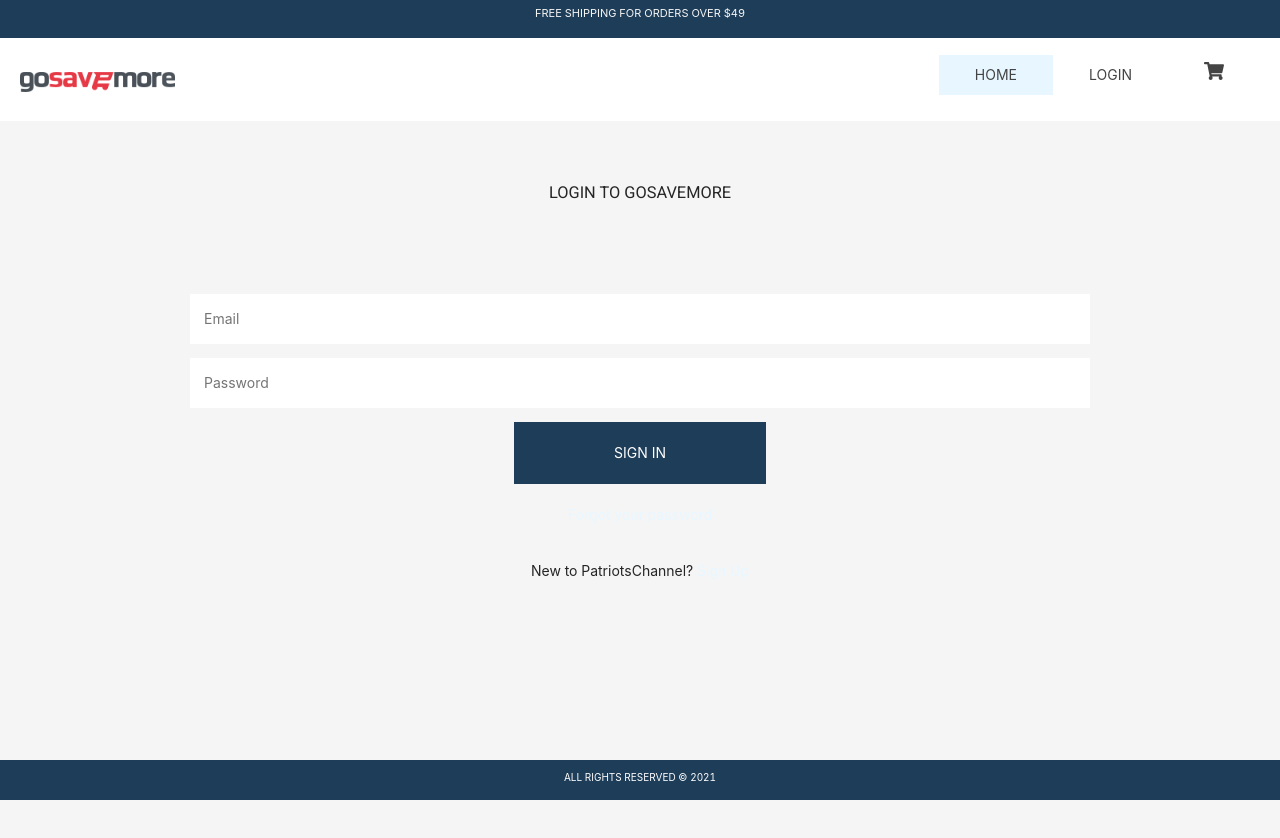
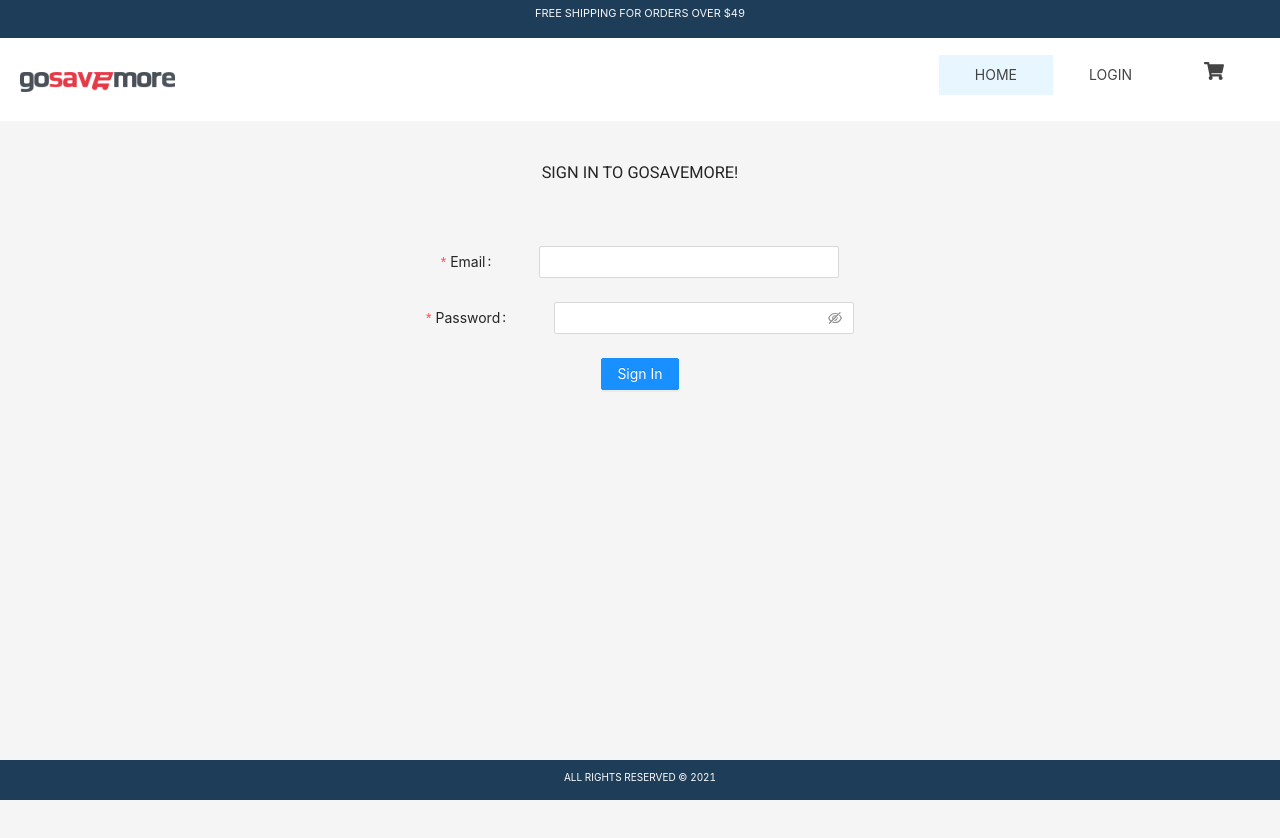
Before and after one commit to gosavemore-com/gosavemore-fe, a React (Create React App) app: page /login in a window 1280 px wide. Shown: the top 838 px of the page. Built offline with nearby package versions, Linux system fonts and the light colour scheme.

Commit message:
added login components and working logout and login function

```diff
--- a/package.json
+++ b/package.json
@@ -11,7 +11,6 @@
     "axios": "^0.21.1",
     "react": "^17.0.1",
     "react-dom": "^17.0.1",
-    "react-hook-form": "^6.14.1",
     "react-icons": "^4.1.0",
     "react-redux": "^7.2.2",
     "react-router-dom": "^5.2.0",
--- a/src/assets/scss/base.scss
+++ b/src/assets/scss/base.scss
@@ -7,6 +7,7 @@
 @import "./product";
 @import "./carousel";
 @import "./footer";
+@import "./login";
 
 body {
   background: $white-two !important;
@@ -18,6 +19,7 @@
 .container {
   max-width: 1200px;
   margin: 0 auto;
+  margin-top: 120px;
 }
 
 h1,
@@ -28,8 +30,3 @@
 h6 {
   font-family: "Roboto", Arial, Helvetica, sans-serif;
 }
-
-.container {
-  margin-top: 120px;
-  min-height: calc(100vh - 126px);
-}
--- a/src/assets/scss/login.scss
+++ b/src/assets/scss/login.scss
@@ -1,47 +1,29 @@
 .login {
+  margin-top: 160px !important;
+
   &-intro {
-    padding-top: 60px;
-    h3 {
+    margin-bottom: 60px;
+    text-transform: uppercase;
     text-align: center;
-      text-transform: uppercase;
   }
 }
 
-  &-form {
-    @include flex(center, center);
+.ant-input,
+.ant-input-password {
+  width: 300px !important;
+}
 
-    padding-top: 80px;
-
-    form {
+.ant-form {
   @include flex(center, center);
   flex-direction: column;
-      input {
-        font-size: 14px;
-        width: 900px;
-        padding: 14px;
-        border: none;
 }
 
-      button {
-        padding: 20px 100px;
-        text-transform: uppercase;
-        background: $primary-color;
-        color: $white-one;
-        border: none;
-        font-size: 14px;
-
-        &:active,
-        &:hover {
-          background: $secondary-color;
-          cursor: pointer;
+.ant-row {
+  display: flex !important;
+  justify-content: space-between !important;
+}
+.ant-form-item {
+  &-label {
+    padding-right: 40px !important;
   }
 }
-    }
-
-    .link {
-      padding: 20px 0;
-      text-decoration: none;
-      color: $third-color;
-    }
-  }
-}
--- a/src/components/Navigation.jsx
+++ b/src/components/Navigation.jsx
@@ -1,14 +1,16 @@
-import React, { useState } from "react";
-import { NavLink, Link } from "react-router-dom";
+import React, { useState, useEffect } from "react";
+import { NavLink, Link, useHistory } from "react-router-dom";
 import { FaShoppingCart } from "react-icons/fa";
 import logo from "../assets/images/logoName.png";
 import Banner from "./Banner";
 import { Menu } from "antd";
+import { logoutUser } from "../redux/actions/userAction";
+import { useSelector, useDispatch } from "react-redux";
 
 const Navigation = () => {
-  const [current, setCurrent] = useState({
-    current: "home",
-  });
+  const { isSuccess } = useSelector((state) => state.users);
+  const dispatch = useDispatch();
+  const history = useHistory();
 
   return (
     <>
@@ -24,12 +26,33 @@
             <Menu.Item key="1">
               <NavLink to="/">Home</NavLink>
             </Menu.Item>
+
+            {isSuccess ? (
+              <>
+                <Menu.Item key="2">
+                  <NavLink to="/profile">Profile</NavLink>
+                </Menu.Item>
+                <Menu.Item
+                  key="4"
+                  className="menu-logout"
+                  onClick={() => dispatch(logoutUser(history))}
+                >
+                  Logout
+                </Menu.Item>
+                <Menu.Item key="3" className="menu-cart">
+                  <NavLink to="/order">{<FaShoppingCart />}</NavLink>
+                </Menu.Item>
+              </>
+            ) : (
+              <>
                 <Menu.Item key="2">
                   <NavLink to="/login">Login</NavLink>
                 </Menu.Item>
                 <Menu.Item key="3" className="menu-cart">
                   <NavLink to="/order">{<FaShoppingCart />}</NavLink>
                 </Menu.Item>
+              </>
+            )}
           </Menu>
         </div>
       </div>
--- a/src/pages/Home.jsx
+++ b/src/pages/Home.jsx
@@ -16,14 +16,12 @@
   let productsList;
 
   if (items !== undefined) {
-    productsList = items.map((item, index) => (
+    productsList = items.map((item) => (
       <>
-        <Product key={index} item={item} />
+        <Product key={item.id} item={item} />
       </>
     ));
   }
-
-  console.log(items);
 
   return (
     <div className="home container">
--- a/src/pages/Login.jsx
+++ b/src/pages/Login.jsx
@@ -1,74 +1,70 @@
 import React from "react";
-import { useForm } from "react-hook-form";
-import * as yup from "yup";
-import { yupResolver } from "@hookform/resolvers/yup";
-// import { userLogin } from "../redux/actions/userActions";
-// import { useDispatch, useSelector } from "react-redux";
-import { Link, useHistory } from "react-router-dom";
-
-const schema = yup.object().shape({
-  email: yup
-    .string()
-    .email("Invalid Email")
-    .required("Please enter a valid email address"),
-  password: yup.string().required("Please enter a password"),
-});
+import { Form, Input, Button } from "antd";
+import { useSelector, useDispatch } from "react-redux";
+import { useHistory } from "react-router-dom";
+import { loginUser } from "../redux/actions/userAction";
 
 const Login = () => {
-  // const dispatch = useDispatch();
-  // const history = useHistory();
-  // const { loginError } = useSelector((state) => state.user);
+  const dispatch = useDispatch();
+  const history = useHistory();
+  const { err } = useSelector((state) => state.users);
 
-  const { register, handleSubmit, errors } = useForm({
-    resolver: yupResolver(schema),
-  });
+  const onFinish = (values) => {
+    dispatch(loginUser(values, history));
+  };
 
-  const onSubmit = ({ email, password }, e) => {
-    e.preventDefault();
-
-    // dispatch(userLogin(email, password, history));
+  const onFinishFailed = (errorInfo) => {
+    console.log("Failed:", errorInfo);
   };
 
   return (
     <div className="login">
       <div className="login-intro">
-        <h3>Login to GoSaveMore</h3>
+        <h3>Sign In to GoSaveMore!</h3>
       </div>
+      <Form
+        name="basic"
+        initialValues={{
+          remember: true,
+        }}
+        onFinish={onFinish}
+        onFinishFailed={onFinishFailed}
+      >
+        <Form.Item
+          label="Email"
+          name="email"
+          rules={[
+            {
+              required: true,
+              message: "Please input your email!",
+            },
+          ]}
+        >
+          <Input />
+        </Form.Item>
 
-      {/*
-          --- OAUTH IMPLEMENTATION ---
-        <div className="login-oauth"></div>
-        */}
+        <Form.Item
+          label="Password"
+          name="password"
+          rules={[
+            {
+              required: true,
+              message: "Please input your password!",
+            },
+          ]}
+        >
+          <Input.Password />
+        </Form.Item>
 
-      <div className="login-form">
-        <form onSubmit={handleSubmit(onSubmit)} noValidate>
-          <input type="email" ref={register} name="email" placeholder="Email" />
-          <p>{errors.email?.message}</p>
-          <input
-            type="password"
-            ref={register}
-            name="password"
-            placeholder="Password"
-          />
-          <p>{errors.password?.message}</p>
-
-          <button type="submit" className="login-email-button">
+        <Form.Item>
+          <Button type="primary" htmlType="submit">
             Sign In
-          </button>
-          {/* {loginError ? <p>{loginError.data.message}</p> : null} */}
-
-          <Link to="/forgot" className="link">
-            <p className="link-text">Forgot your password</p>
-          </Link>
-
-          <span className="signup">
-            New to PatriotsChannel?
-            <Link to="/register" className="link">
-              <span className="link-text"> Sign Up</span>
-            </Link>
-          </span>
-        </form>
-      </div>
+          </Button>
+        </Form.Item>
+        <div className="login-error">
+          <p>{err !== undefined ? <p>{err}</p> : null} </p>
+        </div>
+      </Form>
     </div>
   );
 };
--- a/src/redux/actions/userAction.js
+++ b/src/redux/actions/userAction.js
@@ -1,20 +1,40 @@
 import axiosRoute from "../../util/axiosRoute";
+
 import {
   LOGIN_USER_REQUEST,
   LOGIN_USER_FAIL,
   LOGIN_USER_SUCCESS,
+  LOGOUT_USER_REQUEST,
+  LOGOUT_USER_FAIL,
+  LOGOUT_USER_SUCCESS,
 } from "../constants";
 
-export const loginUser = (email, password) => async (dispatch) => {
+export const loginUser = (emailPasswordData, history) => async (dispatch) => {
   try {
     dispatch({ type: LOGIN_USER_REQUEST });
-    const { data } = await axiosRoute().post("/api/users/login", {
-      email,
-      password,
-    });
+    const { data } = await axiosRoute().post(
+      "/api/users/login",
+      emailPasswordData
+    );
 
     dispatch({ type: LOGIN_USER_SUCCESS, payload: data });
+
+    localStorage.setItem("token", data.token);
+    history.push("/");
   } catch (err) {
-    dispatch({ type: LOGIN_USER_FAIL, payload: err.response });
+    dispatch({ type: LOGIN_USER_FAIL, payload: err.response.data.message });
   }
 };
+
+export const logoutUser = (history) => async (dispatch) => {
+  try {
+    dispatch({ type: LOGOUT_USER_REQUEST });
+    localStorage.removeItem("token");
+
+    dispatch({ type: LOGOUT_USER_SUCCESS, payload: false });
+    history.push("/");
+  } catch (err) {
+    dispatch({ type: LOGOUT_USER_FAIL });
+    console.log(err);
+  }
+};
--- a/src/redux/constants.js
+++ b/src/redux/constants.js
@@ -5,3 +5,7 @@
 export const LOGIN_USER_REQUEST = "LOGIN_USER_REQUEST";
 export const LOGIN_USER_SUCCESS = "LOGIN_USER_SUCCESS";
 export const LOGIN_USER_FAIL = "LOGIN_USER_FAIL";
+
+export const LOGOUT_USER_REQUEST = "LOGOUT_USER_REQUEST";
+export const LOGOUT_USER_SUCCESS = "LOGOUT_USER_SUCCESS";
+export const LOGOUT_USER_FAIL = "LOGOUT_USER_FAIL";
--- a/src/redux/reducers/userReducer.js
+++ b/src/redux/reducers/userReducer.js
@@ -2,6 +2,7 @@
   LOGIN_USER_FAIL,
   LOGIN_USER_REQUEST,
   LOGIN_USER_SUCCESS,
+  LOGOUT_USER_SUCCESS,
 } from "../constants";
 
 let initialState = {
@@ -11,23 +12,34 @@
   err: "",
 };
 
-export const products = (state = initialState, { type, payload }) => {
+export const users = (state = initialState, { type, payload }) => {
   switch (type) {
     case LOGIN_USER_REQUEST:
       return { ...state, isLoading: true };
+
     case LOGIN_USER_SUCCESS:
       return {
         ...state,
         isLoading: false,
         isSuccess: true,
         user: payload,
+        err: "",
       };
+
     case LOGIN_USER_FAIL:
       return {
         ...state,
         isSuccess: false,
+        user: [],
         err: payload,
       };
+
+    case LOGOUT_USER_SUCCESS:
+      return {
+        ...state,
+        isSuccess: payload,
+      };
+
     default:
       return state;
   }
--- a/src/redux/store.js
+++ b/src/redux/store.js
@@ -1,8 +1,10 @@
 import { combineReducers } from "redux";
 import { products } from "./reducers/productsReducer";
+import { users } from "./reducers/userReducer";
 
 const reducer = combineReducers({
   products,
+  users,
 });
 
 export default reducer;
```
Also changed, not shown: 2 other files (tests, documents, lock files or other folders). Lines whose indentation alone changed are shown as unchanged.
